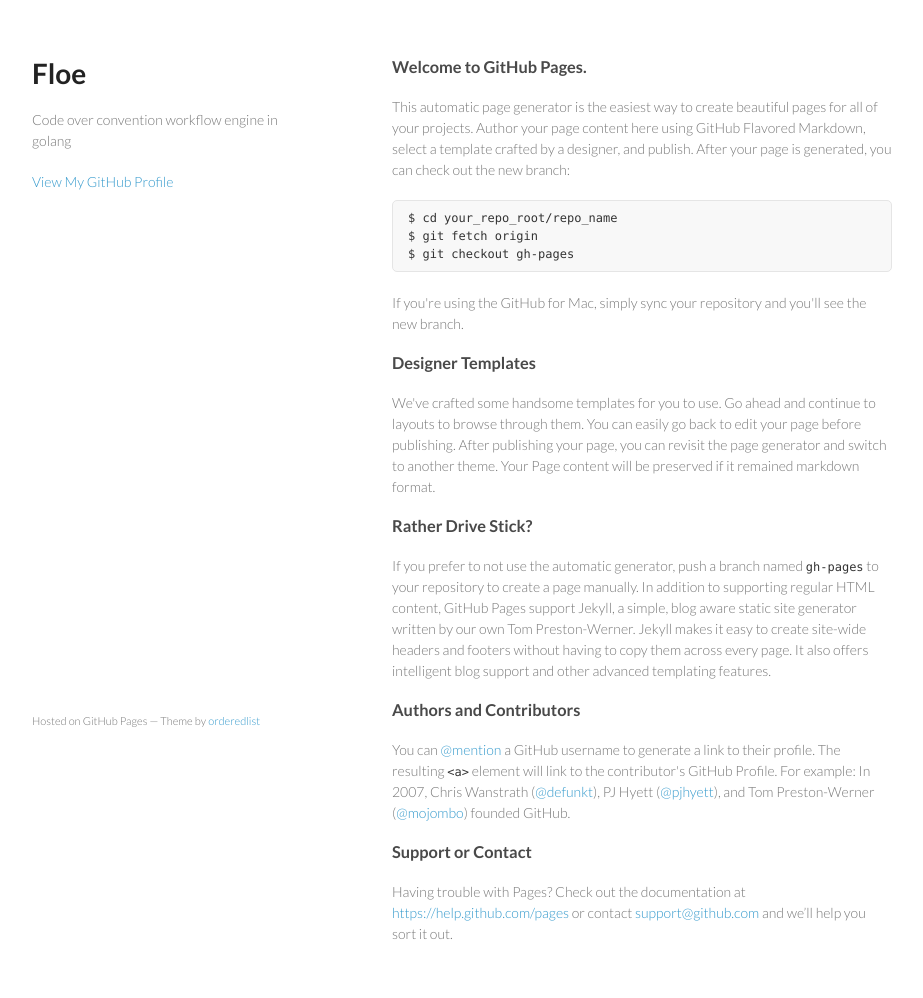
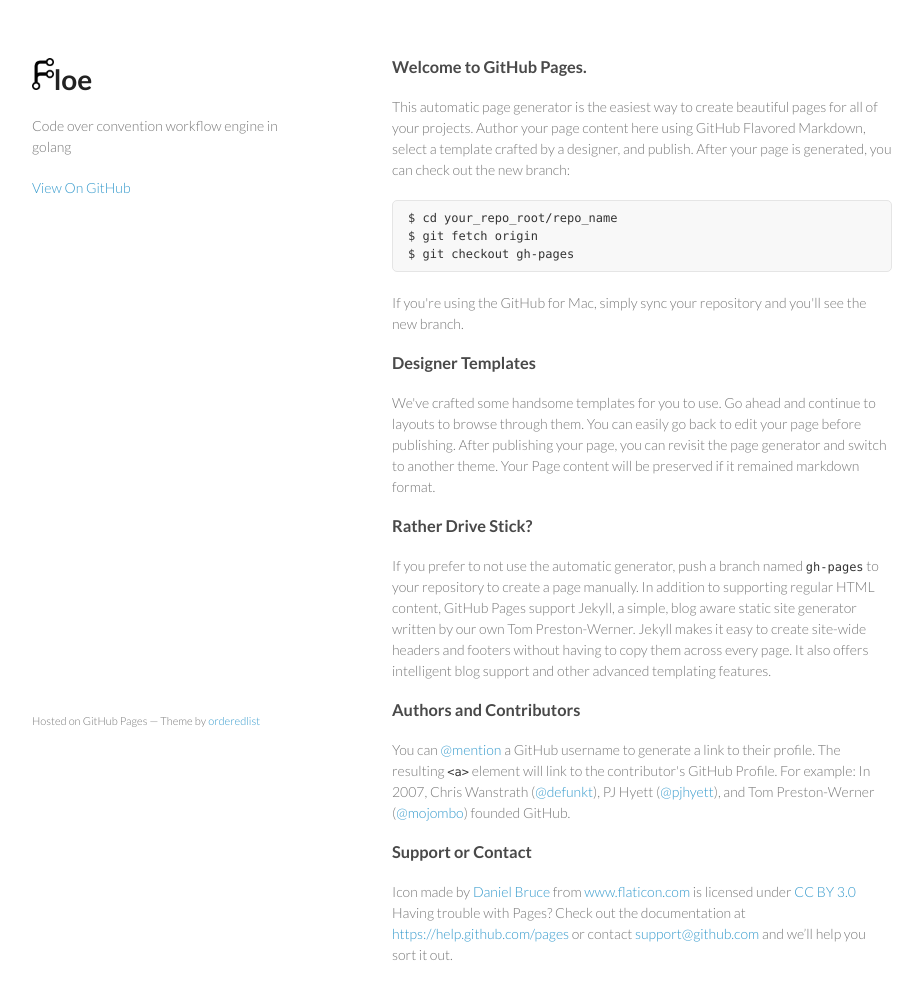
Before and after one commit to floeit/floeit.github.io, a plain HTML site: page index.html in a window 1280 px wide. Shown: the whole page, without its empty margins (178-1101 px from the left). Drawn offline with Linux system fonts and the light colour scheme.

Commit message:
image updates

```diff
--- a/index.html
+++ b/index.html
@@ -8,6 +8,9 @@
     <link rel="stylesheet" href="stylesheets/styles.css">
     <link rel="stylesheet" href="stylesheets/pygment_trac.css">
     <meta name="viewport" content="width=device-width, initial-scale=1, user-scalable=no">
+
+    <link rel=icon href="images/flow-small.png" sizes="32x32" type="image/png">
+
     <!--[if lt IE 9]>
     <script src="//html5shiv.googlecode.com/svn/trunk/html5.js"></script>
     <![endif]-->
@@ -15,11 +18,10 @@
   <body>
     <div class="wrapper">
       <header>
-        <h1>Floe</h1>
+        <h1><span><img src="images/flow-big.png" height="32"></span>loe</h1>
         <p>Code over convention workflow engine in golang</p>
 
-
-        <p class="view"><a href="https://github.com/floeit">View My GitHub Profile</a></p>
+        <p class="view"><a href="https://github.com/floeit">View On GitHub</a></p>
 
       </header>
       <section>
@@ -53,6 +55,8 @@
 <h3>
 <a id="support-or-contact" class="anchor" href="#support-or-contact" aria-hidden="true"><span class="octicon octicon-link"></span></a>Support or Contact</h3>
 
+<div>Icon made by <a href="http://www.danielbruce.se" title="Daniel Bruce">Daniel Bruce</a> from <a href="http://www.flaticon.com" title="Flaticon">www.flaticon.com</a> is licensed under <a href="http://creativecommons.org/licenses/by/3.0/" title="Creative Commons BY 3.0">CC BY 3.0</a></div>
+
 <p>Having trouble with Pages? Check out the documentation at <a href="https://help.github.com/pages">https://help.github.com/pages</a> or contact <a href="mailto:support@github.com">support@github.com</a> and we’ll help you sort it out.</p>
       </section>
       <footer>
```
Also changed, not shown: images/flow-big.png (added), images/flow-small.png (added), 1 other file.
